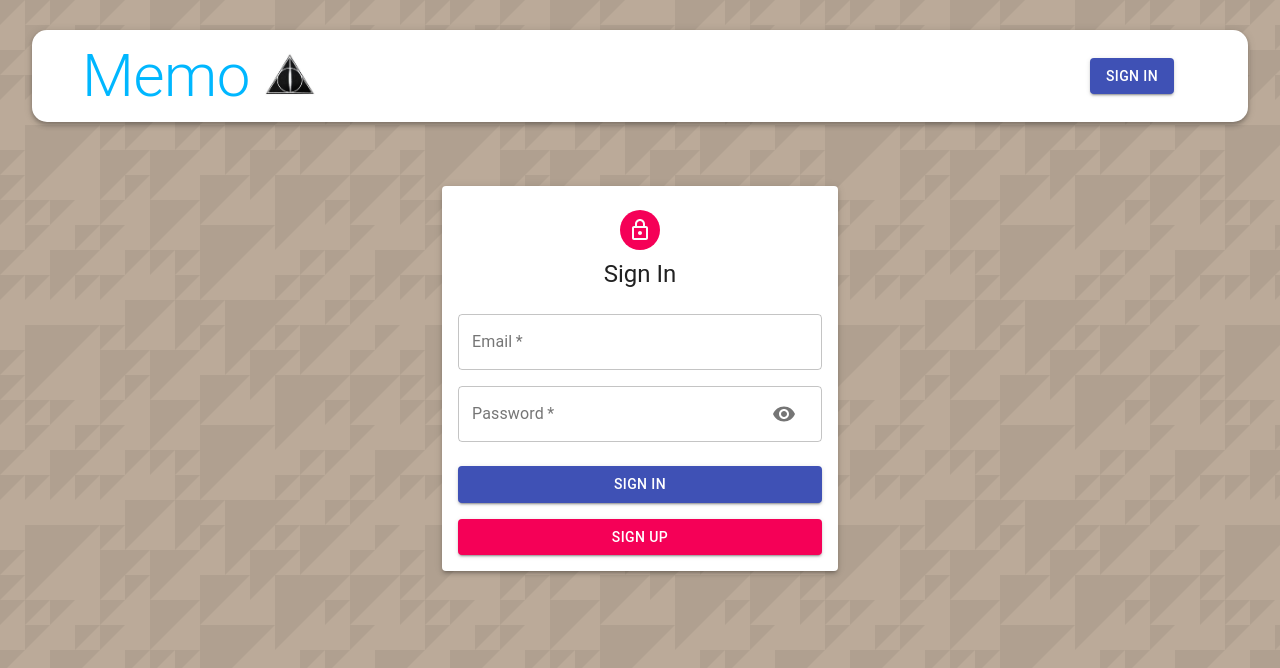
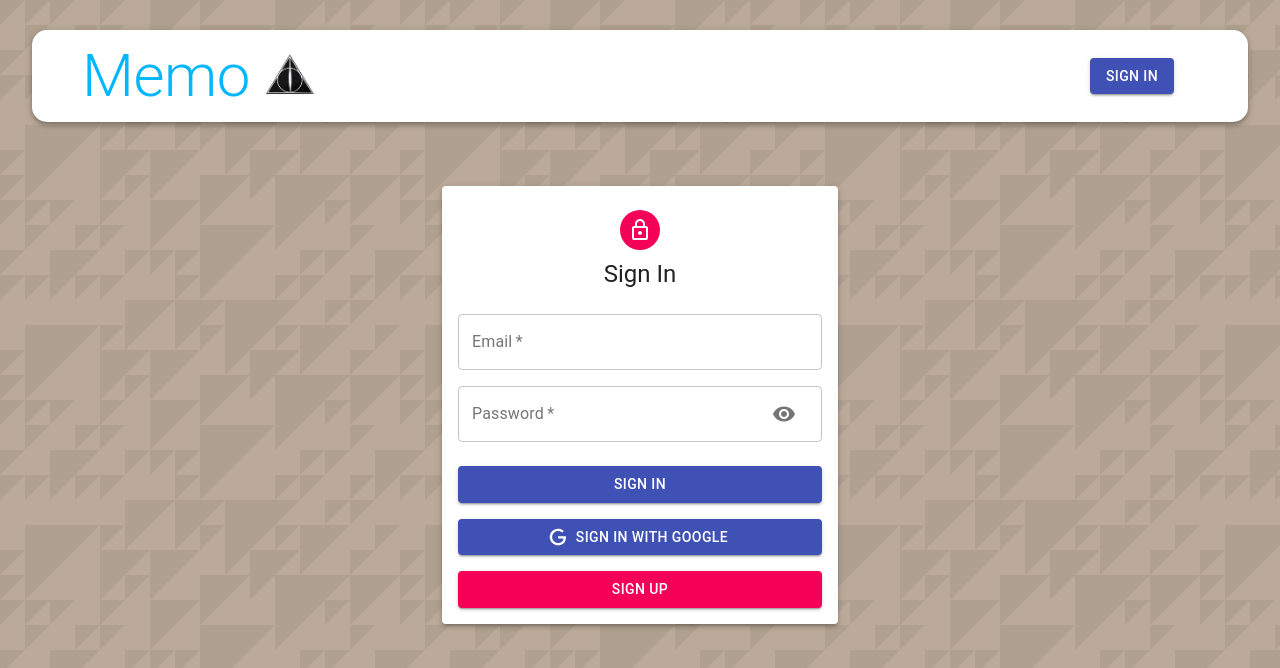
Before and after one commit to gabuvi7/memories-mern, a React (Create React App) app in the folder client/: page /auth in a window 1280 px wide. Shown: the top 668 px of the page. Built offline with nearby package versions, Linux system fonts and the light colour scheme; no server answers.

Commit message:
added google login functionality

```diff
--- a/client/src/components/Auth/Auth.jsx
+++ b/client/src/components/Auth/Auth.jsx
@@ -1,3 +1,5 @@
+import { useState } from "react";
+import { GoogleLogin } from "react-google-login";
 import {
   Avatar,
   Button,
@@ -8,15 +10,19 @@
   TextField,
 } from "@material-ui/core";
 import { LockOutlined } from "@material-ui/icons";
-import { useState } from "react";
 import Input from "./Input";
 import useStyles from "./styles";
+import Icon from "./icon";
+import { useDispatch } from "react-redux";
+import { useHistory } from "react-router";
 
 const Auth = () => {
   const classes = useStyles();
   const state = null;
   const [isSignUp, switchMode] = useState(false);
   const [showPassword, setShowPassword] = useState(false);
+  const dispatch = useDispatch();
+  const history = useHistory();
 
   const handleSubmit = () => {};
   const handleChange = () => {};
@@ -27,6 +33,22 @@
 
   const handleSwitchMode = () => {
     switchMode((lastMode) => !lastMode);
+  };
+  const googleSuccess = async (res) => {
+    const result = res?.profileObj;
+    const token = res?.tokenId;
+    try {
+      dispatch({ type: "AUTH", data: { result, token } });
+      history.push("/");
+    } catch (error) {
+      console.log(error);
+    }
+    console.log(res);
+    console.log("Google signin was successful.");
+  };
+  const googleFailure = (error) => {
+    console.log(error);
+    console.log("Google signin was unsuccessful.");
   };
 
   return (
@@ -86,8 +108,32 @@
           >
             {isSignUp ? "Sign Up" : "Sign In"}
           </Button>
+          <GoogleLogin
+            clientId={process.env.REACT_APP_GOOGLE_CLIENTID}
+            render={(renderProps) => (
+              <Button
+                className={classes.googleButton}
+                color="primary"
+                onClick={renderProps.onClick}
+                disable={renderProps.disabled.toString()}
+                startIcon={<Icon />}
+                variant="contained"
+                fullWidth
+              >
+                Sign In With Google
+              </Button>
+            )}
+            onSuccess={googleSuccess}
+            onFailure={googleFailure}
+            cookiePolicy="single_host_origin"
+          />
           <Grid container justify="flex-end">
-            <Button fullWidth color="secondary" variant='contained' onClick={handleSwitchMode}>
+            <Button
+              fullWidth
+              color="secondary"
+              variant="contained"
+              onClick={handleSwitchMode}
+            >
               {isSignUp ? "Sign In" : "Sign Up"}
             </Button>
           </Grid>
--- a/client/src/components/Auth/Input.jsx
+++ b/client/src/components/Auth/Input.jsx
@@ -22,7 +22,8 @@
         autoFocus={autoFocus}
         type={type}
         InputProps={
-          name === "password" && {
+          name === "password"
+            ? {
                 endAdornment: (
                   <InputAdornment position="end">
                     <IconButton onClick={handleShowPassword}>
@@ -31,6 +32,7 @@
                   </InputAdornment>
                 ),
               }
+            : null
         }
       />
     </Grid>
--- /dev/null
+++ b/client/src/components/Auth/icon.js
@@ -0,0 +1,12 @@
+import React from 'react';
+
+const icon = () => (
+  <svg style={{ width: '20px', height: '20px' }} viewBox="0 0 24 24">
+    <path
+      fill="currentColor"
+      d="M21.35,11.1H12.18V13.83H18.69C18.36,17.64 15.19,19.27 12.19,19.27C8.36,19.27 5,16.25 5,12C5,7.9 8.2,4.73 12.2,4.73C15.29,4.73 17.1,6.7 17.1,6.7L19,4.72C19,4.72 16.56,2 12.1,2C6.42,2 2.03,6.8 2.03,12C2.03,17.05 6.16,22 12.25,22C17.6,22 21.5,18.33 21.5,12.91C21.5,11.76 21.35,11.1 21.35,11.1V11.1Z"
+    />
+  </svg>
+);
+
+export default icon;
--- a/client/src/components/Navbar/Navbar.jsx
+++ b/client/src/components/Navbar/Navbar.jsx
@@ -1,13 +1,28 @@
-import { Link } from "react-router-dom";
+import { Link, useHistory, useLocation } from "react-router-dom";
 import { AppBar, Typography, Toolbar, Avatar, Button } from "@material-ui/core";
 import useStyles from "./styles";
 import memories from "../../images/memories.jpg";
+import { useEffect, useState } from "react";
+import { useDispatch } from "react-redux";
 
 const Navbar = () => {
+  const dispatch = useDispatch();
   const classes = useStyles();
-  const user = null;
+  const [user, setUser] = useState(JSON.parse(localStorage.getItem("profile")));
+  //   const user = null;
+  const history = useHistory();
+  const location = useLocation()
 
-  const handleLogout = () => {};
+  useEffect(() => {
+    const token = user?.token;
+    setUser(JSON.parse(localStorage.getItem("profile")));
+  }, [location]);
+
+  const handleLogout = () => {
+    dispatch({ type: "LOGOUT" });
+    setUser(null);
+    history.push("/");
+  };
 
   return (
     <AppBar className={classes.appBar} position="static" color="inherit">
@@ -56,7 +71,8 @@
             variant="contained"
             className={classes.login}
             color="primary"
-            component={Link} to='/auth'
+            component={Link}
+            to="/auth"
           >
             Sign In
           </Button>
--- a/client/src/constants/actionTypes.js
+++ b/client/src/constants/actionTypes.js
@@ -3,3 +3,5 @@
 export const DELETE = "DELETE";
 export const FETCH_ALL = "FETCH_ALL";
 export const LIKE = "LIKE";
+export const AUTH = "AUTH";
+export const LOGOUT = "LOGOUT";
--- /dev/null
+++ b/client/src/reducers/auth.js
@@ -0,0 +1,17 @@
+import { AUTH, LOGOUT } from "../constants/actionTypes";
+
+const authReducer = (state = { authData: null }, action) => {
+  switch (action.type) {
+    case AUTH:
+      console.log(action?.data);
+      localStorage.setItem("profile", JSON.stringify({ ...action?.data }));
+      return { ...state, authData: action?.data };
+    case LOGOUT:
+      localStorage.clear();
+      return { ...state, authData: null };
+    default:
+      return state;
+  }
+};
+
+export default authReducer;
--- a/client/src/reducers/index.js
+++ b/client/src/reducers/index.js
@@ -1,3 +1,4 @@
 import { combineReducers } from "redux";
 import posts from "./posts";
-export default combineReducers({ posts });
+import auth from "./auth";
+export default combineReducers({ posts, auth });
```
Also changed, not shown: 1 other file (tests, documents, lock files or other folders). Lines whose indentation alone changed are shown as unchanged.
